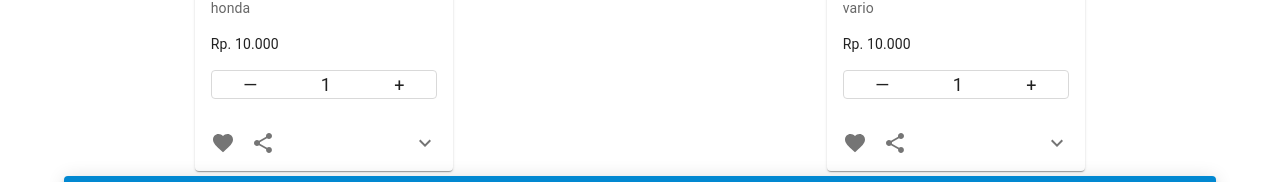
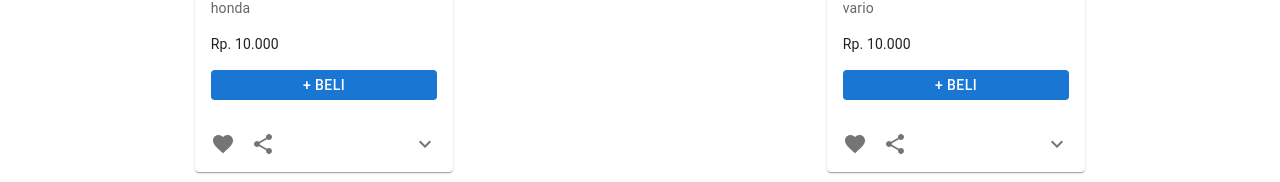
Before and after one commit to aamuzakii/persada-react, a React (Create React App) app: page / in a window 1280 px wide. Shown: the part 516-698 px from the top of the page. Built offline with nearby package versions, Linux system fonts and the light colour scheme; the HTML template or start-up script is replaced by a standard one.

Commit message:
Safe point

```diff
--- a/src/components/Card.jsx
+++ b/src/components/Card.jsx
@@ -41,13 +41,8 @@ export default function RecipeReviewCard({name}) {
   let insideCart = useSelector( state => state.company.insideCart)
   const dispatch = useDispatch()
 
-  function setInsideCartLocal() {
-    dispatch(setInsideCart(insideCart))
-  }
-
   const childToParent = (qty) => {
     insideCart = { ...insideCart, [name]: {name: name, qty: qty} }
-    console.log(insideCart)
     dispatch(setInsideCart(insideCart))
   }
 
--- a/src/components/DynamicButton.jsx
+++ b/src/components/DynamicButton.jsx
@@ -4,15 +4,18 @@ import { height } from '@mui/system';
 
 function DynamicButton({childToParent}) {
 
-  const [qty, setQty] = useState(1)
+  const [qty, setQty] = useState(0)
 
   const increment = () => {
-    setQty(qty + 1);
-    childToParent(qty)
+    const newQty = qty + 1
+    setQty(newQty);
+    childToParent(newQty)
   }
 
   const decrement = () => {
-    setQty(qty - 1)
+    const newQty = qty - 1
+    setQty(newQty);
+    childToParent(newQty)
   }
 
   if (qty < 1) {
--- a/src/views/Home.jsx
+++ b/src/views/Home.jsx
@@ -5,10 +5,19 @@ import Container from '../components/Container'
 import ShoppingSnackbar from '../components/ShoppingSnackbar'
 import {Button, Box } from '@mui/material';
 import { useSelector } from 'react-redux'
+import { useDispatch } from 'react-redux'
+import  {setIsCartFilled}  from '../store/actions/company'
 
 function Home() {
+  const dispatch = useDispatch()
   const isCartFilled = useSelector( state => state.company.isCartFilled)
   let insideCart = useSelector( state => state.company.insideCart)
+
+  const totalItemInCart = Object.keys(insideCart).reduce(function (previous, key) {
+    return previous + insideCart[key].qty;
+  }, 0);
+
+  dispatch(setIsCartFilled(totalItemInCart))
 
 
   return (
```
